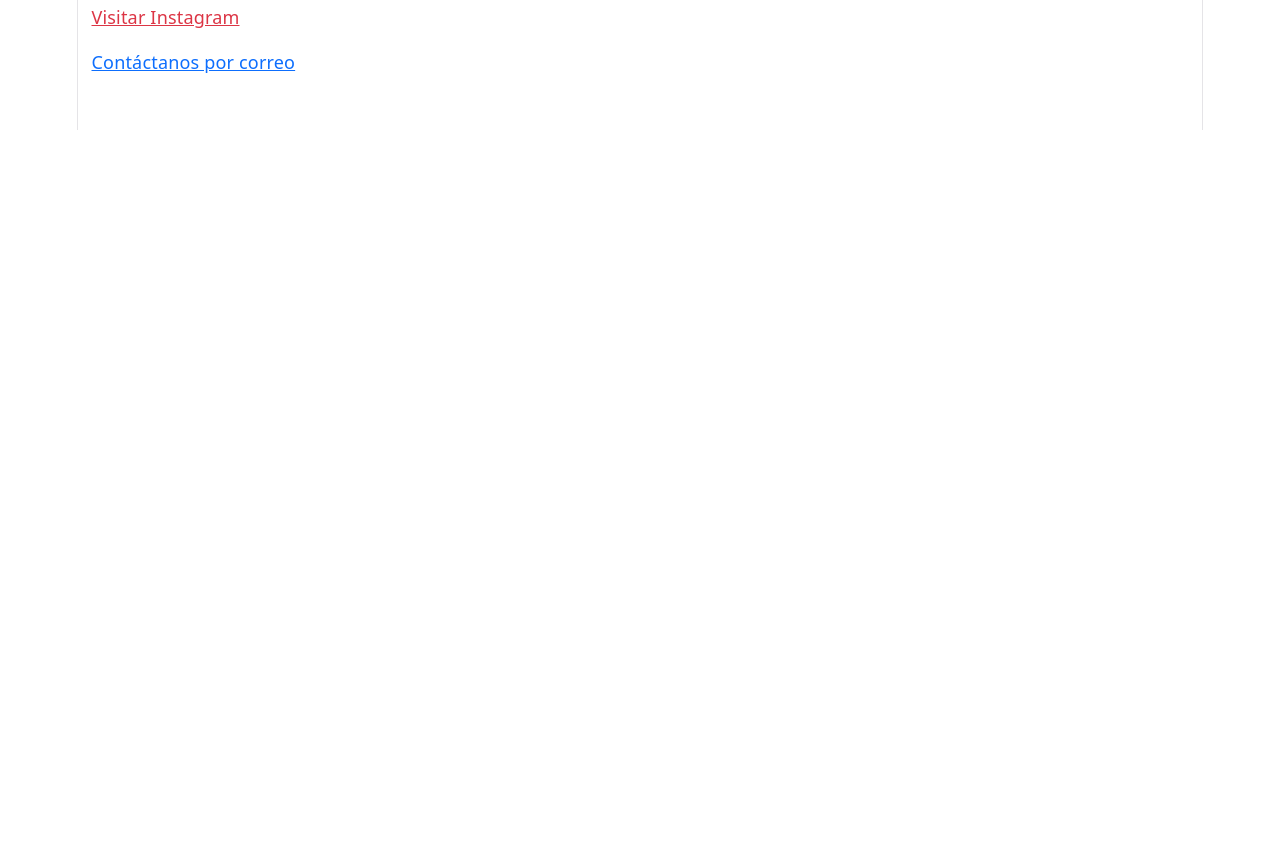
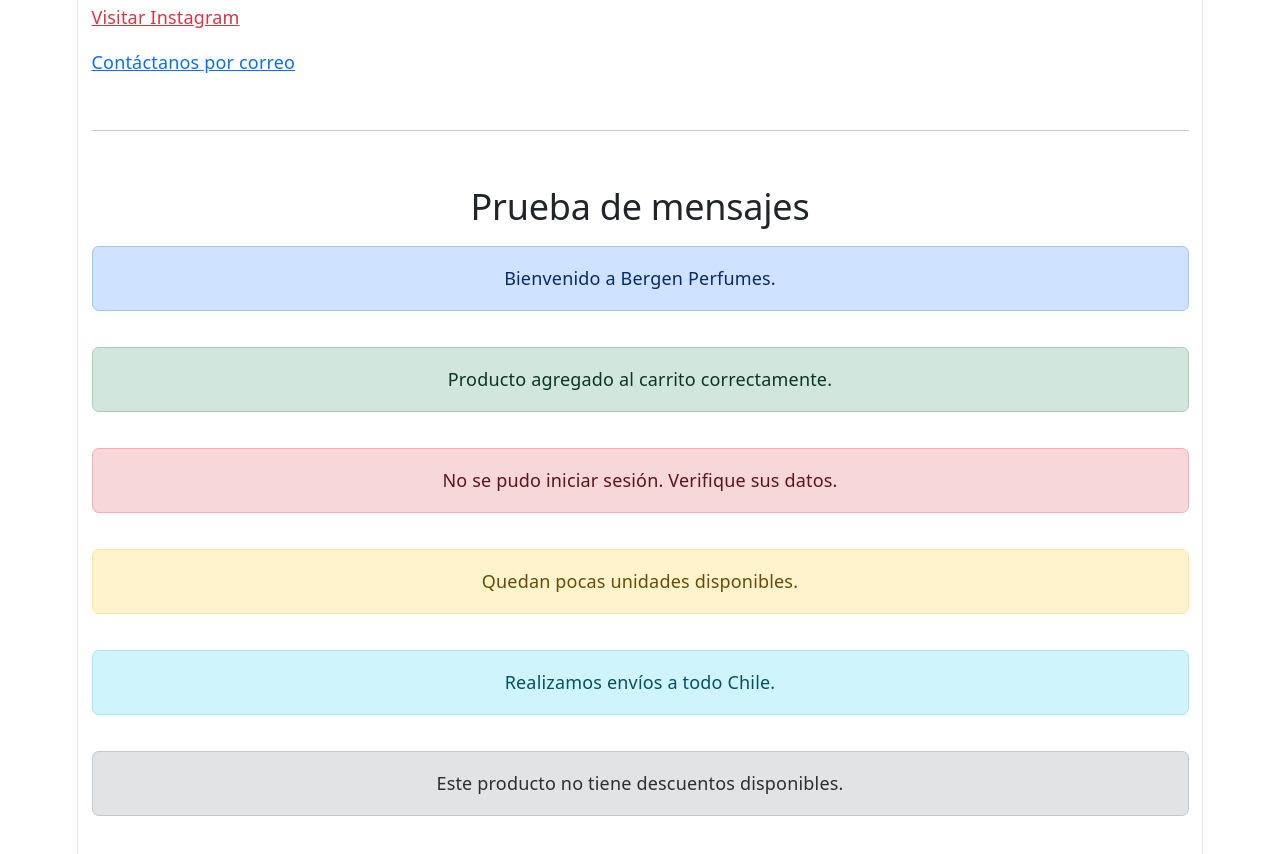
Before and after one commit to francfernandeza-alt/bergen-perfumes-react, a React (Vite) app: page / in a window 1280 px wide. Shown: the part 2160-3014 px from the top of the page. Before the commit the page ends 2290 px from the top, so only its background shows below. Built offline with nearby package versions, Linux system fonts and the light colour scheme.

Commit message:
Crear atomo reutilizable Mensaje con estilos Bootstrap

```diff
--- a/src/App.jsx
+++ b/src/App.jsx
@@ -5,6 +5,7 @@ import Input from "./components/atoms/Input";
 import Etiqueta from "./components/atoms/Etiqueta";
 import Icono from "./components/atoms/Icono";
 import Enlace from "./components/atoms/Enlace";
+import Mensaje from "./components/atoms/Mensaje";
 
 function App() {
   return (
@@ -276,6 +277,47 @@ function App() {
         </div>
       </section>
 
+      <hr />
+
+      {/* PRUEBA DEL ÁTOMO MENSAJE */}
+      <section className="mt-5 mb-5">
+        <h2>Prueba de mensajes</h2>
+
+        <div className="d-flex flex-column gap-3 mt-3">
+
+          <Mensaje
+            texto="Bienvenido a Bergen Perfumes."
+            variante="primary"
+          />
+
+          <Mensaje
+            texto="Producto agregado al carrito correctamente."
+            variante="success"
+          />
+
+          <Mensaje
+            texto="No se pudo iniciar sesión. Verifique sus datos."
+            variante="danger"
+          />
+
+          <Mensaje
+            texto="Quedan pocas unidades disponibles."
+            variante="warning"
+          />
+
+          <Mensaje
+            texto="Realizamos envíos a todo Chile."
+            variante="info"
+          />
+
+          <Mensaje
+            texto="Este producto no tiene descuentos disponibles."
+            variante="secondary"
+          />
+
+        </div>
+      </section>
+
     </div>
   );
 }
--- /dev/null
+++ b/src/components/atoms/Mensaje.jsx
@@ -0,0 +1,16 @@
+function Mensaje({
+    texto,
+    variante = "info",
+    className = "",
+}) {
+    return (
+        <div
+            className={`alert alert-${variante} ${className}`}
+            role="alert"
+        >
+            {texto}
+        </div>
+    );
+}
+
+export default Mensaje;
```
